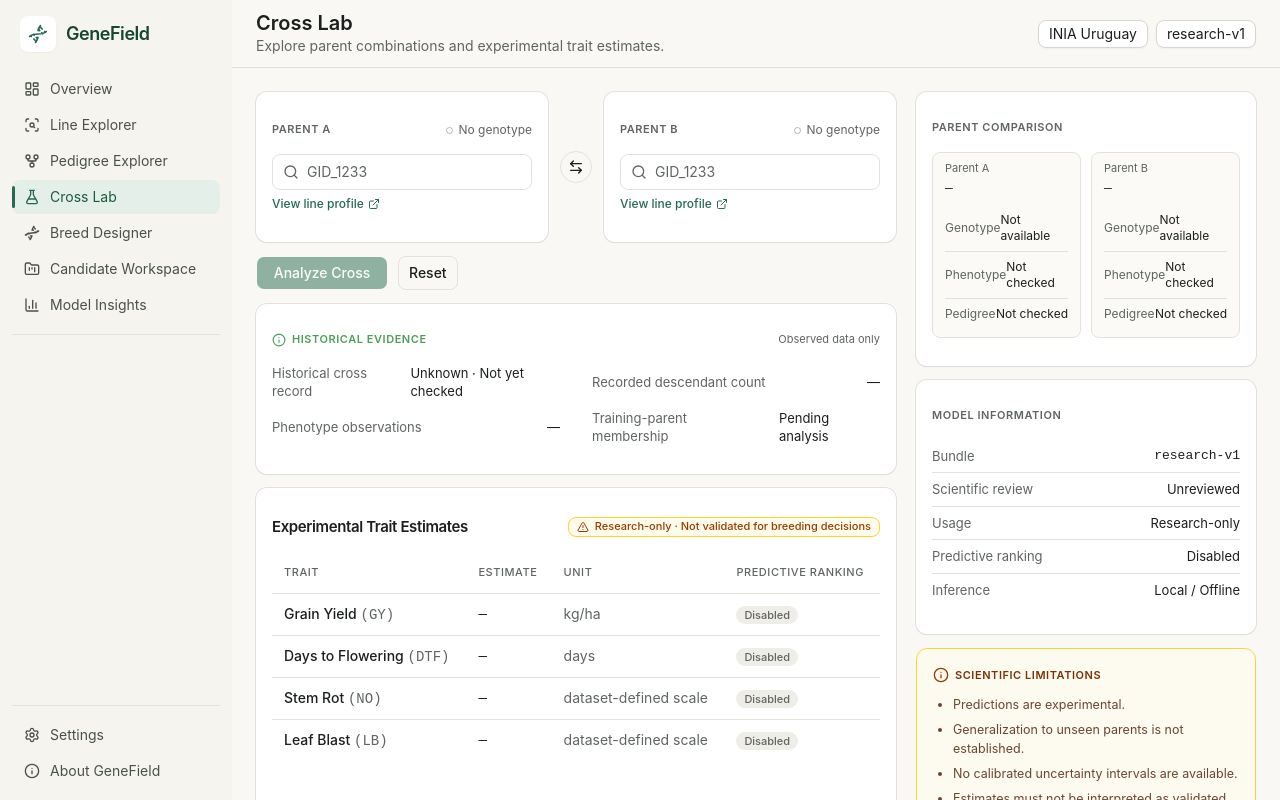
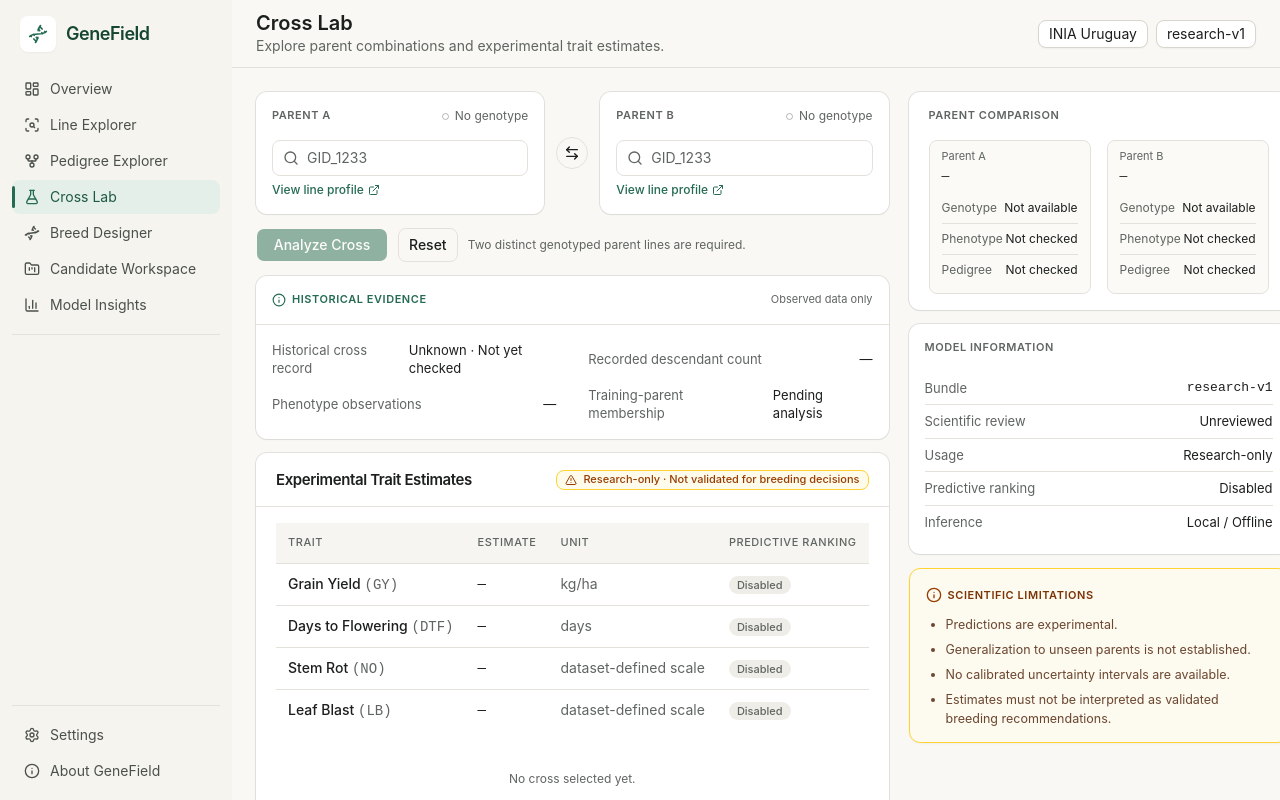
Before and after one commit to wilanta/genefield-app, a React (Vite) app: page /cross-lab in a window 1280 px wide. Built offline with nearby package versions, Linux system fonts and the light colour scheme.

Commit message:
style(ui): refine layouts and components at cross lab

```diff
--- a/src/App.css
+++ b/src/App.css
@@ -37,6 +37,8 @@
 
   --muted: #efede7;
   --muted-foreground: #5f6561;
+
+  --spring-wood: #f6f5f2;
 
   /* active nav tint + active label */
   --accent: #e3efe8;
--- a/src/pages/CrossLab/CrossLab.tsx
+++ b/src/pages/CrossLab/CrossLab.tsx
@@ -121,7 +121,7 @@ function ParentCard({
 
   return (
     <Card className="flex-1 rounded-xl shadow-[var(--gf-card-shadow)]">
-      <CardHeader className="px-4 pt-3.5">
+      <CardHeader className="px-4 ">
         <div className="flex items-center justify-between">
           <CardTitle className="font-semibold uppercase tracking-wider text-[11px] text-muted-foreground">
             Parent {slot}
@@ -132,14 +132,14 @@ function ParentCard({
               className={cn(
                 "size-[7px] rounded-full",
                 available
-                  ? "border-[1.5px] border-[#4D9E5C] bg-transparent"
+                  ? "border-[1.5px] border-primary bg-primary"
                   : "border border-foreground/30 bg-transparent",
               )}
             />
             <span
               className={cn(
                 "text-xs",
-                available ? "text-[#4D9E5C]" : "text-muted-foreground",
+                available ? "text-primary" : "text-muted-foreground",
               )}
             >
               {available ? "Genotype available" : "No genotype"}
@@ -147,7 +147,7 @@ function ParentCard({
           </span>
         </div>
       </CardHeader>
-      <CardContent className="flex flex-col gap-1.5 px-4 pb-3.5">
+      <CardContent className="flex flex-col gap-1.5 px-4">
         <div ref={containerRef} className="relative">
           <div
             className={cn(
@@ -539,7 +539,7 @@ export default function CrossLab() {
 
   return (
     <div className="p-6">
-      <div className="grid grid-cols-1 gap-5 xl:grid-cols-[1fr_340px]">
+      <div className="grid grid-cols-1 gap-5 xl:grid-cols-[1fr_380px]">
         {/* Left column */}
         <div className="flex flex-col gap-3.5">
           {/* Parent inputs + swap */}
@@ -636,6 +636,9 @@ export default function CrossLab() {
             >
               Reset
             </Button>
+            <span className="text-xs text-muted-foreground">
+              Two distinct genotyped parent lines are required.
+            </span>
             {idsMatch && (
               <span className="text-xs text-destructive">
                 Choose two distinct lines to continue.
@@ -645,11 +648,11 @@ export default function CrossLab() {
 
           {/* Historical evidence */}
           <Card className="rounded-xl shadow-[var(--gf-card-shadow)]">
-            <CardHeader className="px-4 pt-3">
+            <CardHeader className="px-4 border-b border-border pb-3">
               <div className="flex items-center justify-between">
                 <div className="flex items-center gap-1.5">
-                  <Info className="size-3.5 text-[#4D9E5C]" />
-                  <CardTitle className="text-[11px] font-semibold uppercase tracking-wider text-[#4D9E5C]">
+                  <Info className="size-3.5 text-primary" />
+                  <CardTitle className="text-[11px] font-semibold uppercase tracking-wider text-primary">
                     Historical Evidence
                   </CardTitle>
                 </div>
@@ -660,7 +663,7 @@ export default function CrossLab() {
                 </span>
               </div>
             </CardHeader>
-            <CardContent className="px-4 pb-3">
+            <CardContent className="px-4">
               <div className="grid grid-cols-2 gap-x-8 gap-y-2">
                 {lineA && lineB && phase === "done" ? (
                   <>
@@ -682,11 +685,11 @@ export default function CrossLab() {
                       </span>
                       <span className="flex items-center gap-2 text-[13px] text-foreground">
                         <span className="inline-flex items-center gap-1">
-                          <span className="size-[7px] rounded-full bg-[#4D9E5C]" />
+                          <span className="size-[7px] rounded-full bg-primary" />
                           A · Yes
                         </span>
                         <span className="inline-flex items-center gap-1">
-                          <span className="size-[7px] rounded-full bg-[#4D9E5C]" />
+                          <span className="size-[7px] rounded-full bg-primary" />
                           B · Yes
                         </span>
                       </span>
@@ -715,7 +718,7 @@ export default function CrossLab() {
 
           {/* Experimental trait estimates */}
           <Card className="rounded-xl shadow-[var(--gf-card-shadow)]">
-            <CardHeader className="flex flex-row items-center justify-between px-4 pt-3">
+            <CardHeader className="flex flex-row items-center justify-between border-b border-border px-5">
               <CardTitle className="text-[15px] font-semibold tracking-tight">
                 Experimental Trait Estimates
               </CardTitle>
@@ -724,7 +727,7 @@ export default function CrossLab() {
                 {phase === "done" && (
                   <Badge
                     variant="outline"
-                    className="flex items-center gap-1.5 rounded-lg border-[#4D9E5C] bg-[#4D9E5C]/10 px-2 py-0.5 text-[11px] font-medium text-[#4D9E5C]"
+                    className="flex items-center gap-1.5 rounded-lg border-primary bg-primary/10 px-2 py-0.5 text-[11px] font-medium text-primary"
                   >
                     <Check className="size-3.5" />
                     Analysis complete
@@ -739,10 +742,10 @@ export default function CrossLab() {
                 </Badge>
               </div>
             </CardHeader>
-            <CardContent className="px-4 pb-3">
+            <CardContent className="px-5">
               <Table>
                 <TableHeader>
-                  <TableRow className="hover:bg-transparent">
+                  <TableRow className="bg-(--spring-wood)">
                     <TableHead className="px-3 py-2 text-[11px] uppercase tracking-wider text-muted-foreground">
                       Trait
                     </TableHead>
@@ -832,17 +835,6 @@ export default function CrossLab() {
                 </div>
               )}
 
-              {/* Bordered footnote (results state, frame 1:410) */}
-              {phase === "done" && (
-                <div className="mt-3 rounded-lg border border-border px-3 py-2.5">
-                  <p className="text-xs leading-[18px] text-muted-foreground">
-                    Estimates describe modeled historical descendant phenotype
-                    summaries, not F1 performance or guaranteed cross
-                    outcomes.
-                  </p>
-                </div>
-              )}
-
               {/* Empty / idle states */}
               {phase === "idle" && !lineA && !lineB ? (
                 <p className="py-10 text-center text-xs text-muted-foreground">
@@ -855,6 +847,13 @@ export default function CrossLab() {
                 </p>
               ) : null}
             </CardContent>
+            <div className="border-t border-border px-5 pt-3">
+              <p className="text-xs leading-[18px] text-muted-foreground">
+                Estimates describe modeled historical descendant phenotype
+                summaries, not F1 performance or guaranteed cross
+                outcomes.
+              </p>
+            </div>
           </Card>
 
           {/* Footer actions */}
@@ -890,12 +889,12 @@ export default function CrossLab() {
         <div className="flex flex-col gap-3.5">
           {/* Parent comparison */}
           <Card className="rounded-xl shadow-[var(--gf-card-shadow)]">
-            <CardHeader className="px-4 pt-3">
+            <CardHeader className="px-5">
               <CardTitle className="font-semibold uppercase tracking-wider text-[11px] text-muted-foreground">
                 Parent Comparison
               </CardTitle>
             </CardHeader>
-            <CardContent className="grid grid-cols-2 gap-2.5 px-4 pb-3">
+            <CardContent className="grid grid-cols-2 gap-4 px-5">
               <ComparisonPane
                 label="Parent A"
                 id={lineA?.id ?? parentA}
@@ -912,12 +911,12 @@ export default function CrossLab() {
 
           {/* Model information */}
           <Card className="rounded-xl shadow-[var(--gf-card-shadow)]">
-            <CardHeader className="px-4 pt-3">
+            <CardHeader className="px-4">
               <CardTitle className="font-semibold uppercase tracking-wider text-[11px] text-muted-foreground">
                 Model Information
               </CardTitle>
             </CardHeader>
-            <CardContent className="px-4 pb-3">
+            <CardContent className="px-4">
               <div className="divide-y divide-border">
                 <ModelRow label="Bundle" value="research-v1" mono />
                 <ModelRow label="Scientific review" value="Unreviewed" />
@@ -969,7 +968,7 @@ export default function CrossLab() {
                   id="research-note-textarea"
                   value={noteText}
                   onChange={(e) => setNoteText(e.target.value)}
-                  className="border-l-[3px] border-l-[#4D9E5C] min-h-[80px]"
+                  className="border-l-[3px] border-l-primary min-h-[80px]"
                   maxLength={2000}
                 />
                 <span className="text-right text-[11px] text-muted-foreground">
@@ -1012,13 +1011,13 @@ export default function CrossLab() {
                   <label className="text-xs font-medium text-muted-foreground">
                     Parent A
                   </label>
-                  <Input value={lineA?.id ?? "—"} readOnly className="bg-[#4D9E5C]/5" />
+                  <Input value={lineA?.id ?? "—"} readOnly className="bg-primary/5" />
                 </div>
                 <div className="flex flex-col gap-1">
                   <label className="text-xs font-medium text-muted-foreground">
                     Parent B
                   </label>
-                  <Input value={lineB?.id ?? "—"} readOnly className="bg-[#4D9E5C]/5" />
+                  <Input value={lineB?.id ?? "—"} readOnly className="bg-primary/5" />
                 </div>
               </div>
 
@@ -1070,7 +1069,7 @@ export default function CrossLab() {
                     className={cn(
                       "rounded-full border px-3 py-1 text-xs font-medium transition-colors",
                       reviewStatus === "draft"
-                        ? "border-[#4D9E5C] bg-[#4D9E5C]/10 text-[#4D9E5C]"
+                        ? "border-primary bg-primary/10 text-primary"
                         : "border-border bg-transparent text-muted-foreground hover:bg-muted",
                     )}
                   >
@@ -1082,7 +1081,7 @@ export default function CrossLab() {
                     className={cn(
                       "rounded-full border px-3 py-1 text-xs font-medium transition-colors",
                       reviewStatus === "review"
-                        ? "border-[#4D9E5C] bg-[#4D9E5C]/10 text-[#4D9E5C]"
+                        ? "border-primary bg-primary/10 text-primary"
                         : "border-border bg-transparent text-muted-foreground hover:bg-muted",
                     )}
                   >
```
Lines whose indentation alone changed are shown as unchanged.
